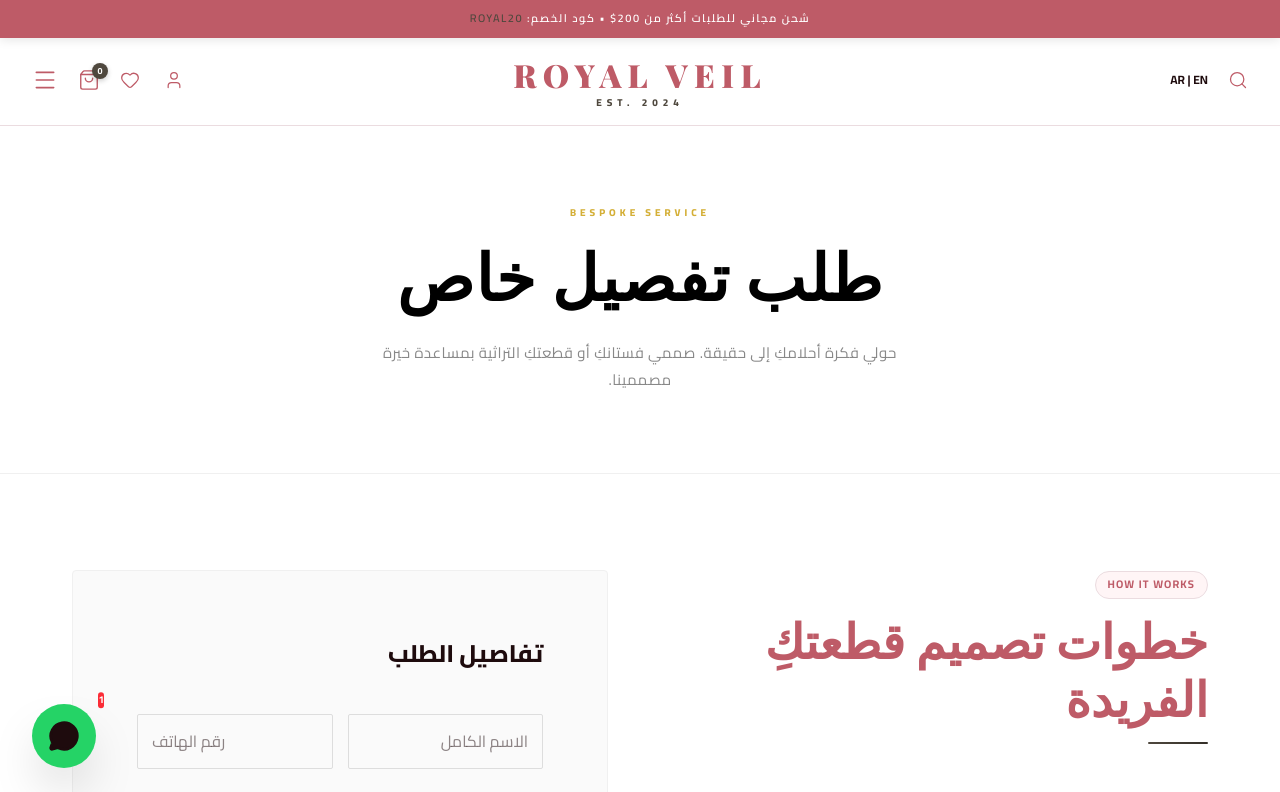
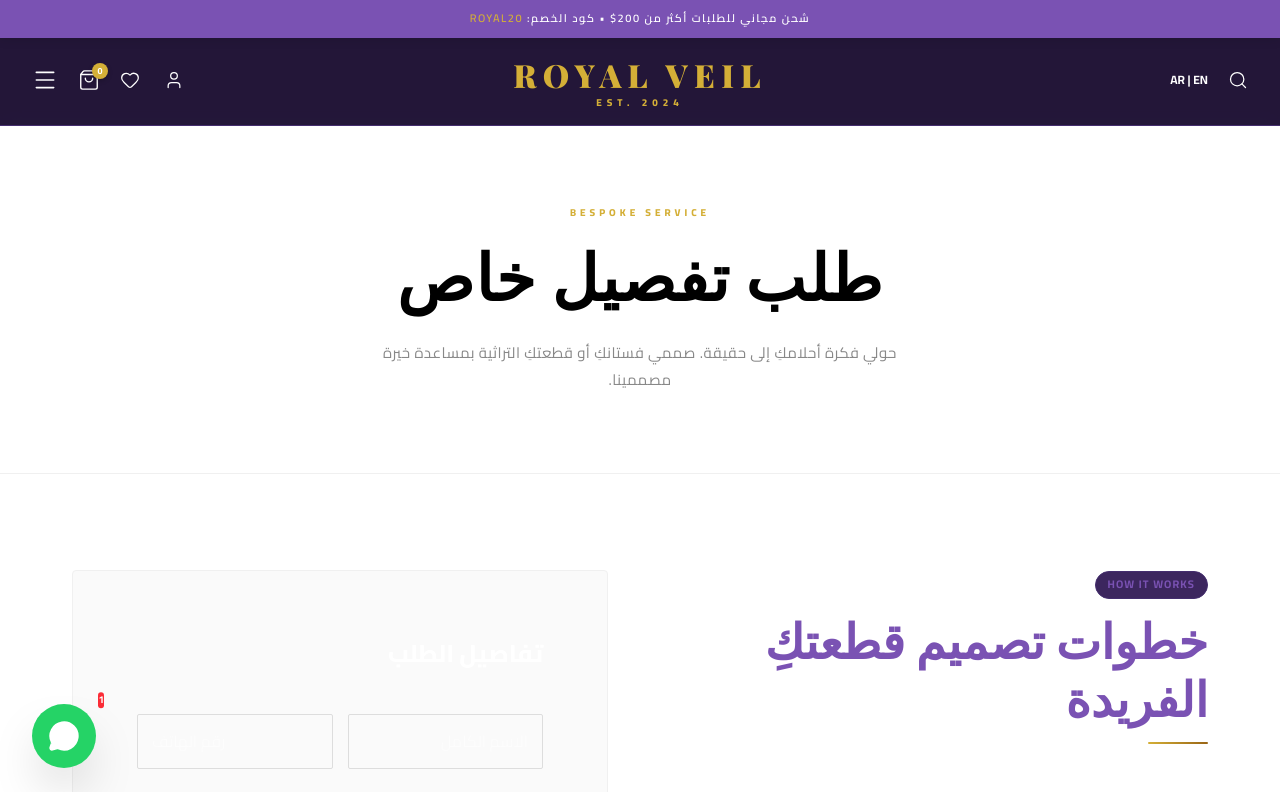
Before and after one commit to fahmyelmatry2030-lgtm/Royal-Veil, a React (Vite) app: page /custom-order in a window 1280 px wide. Shown: the top 792 px of the page. Built offline with nearby package versions, Linux system fonts and the light colour scheme; a web font is replaced by a local one.

Commit message:
Change to Dark Purple theme

```diff
--- a/src/components/Navbar.jsx
+++ b/src/components/Navbar.jsx
@@ -78,7 +78,7 @@ export default function Navbar() {
           right: 0,
           zIndex: 100,
           transition: 'all 0.4s cubic-bezier(0.4, 0, 0.2, 1)',
-          background: solid ? 'rgba(255, 255, 255, 0.95)' : 'transparent',
+          background: solid ? 'rgba(35, 23, 56, 0.95)' : 'transparent',
           backdropFilter: solid ? 'blur(10px)' : 'none',
           boxShadow: scrolled ? 'var(--shadow-md)' : 'none',
           borderBottom: solid ? '1px solid var(--border-light)' : '1px solid rgba(255,255,255,0.1)',
@@ -99,7 +99,7 @@ export default function Navbar() {
         >
           {/* Right: Search & Language */}
           <div style={{ display: 'flex', alignItems: 'center', gap: '20px', flex: 1 }} className="hidden lg:flex">
-             <button style={{ color: solid ? 'var(--primary-purple)' : '#fff', transition: 'color 0.3s' }}><Search size={20} strokeWidth={1.5} /></button>
+             <button style={{ color: solid ? 'var(--text-dark)' : '#fff', transition: 'color 0.3s' }}><Search size={20} strokeWidth={1.5} /></button>
              <span style={{ fontSize: '12px', fontWeight: 'bold', color: solid ? 'var(--text-dark)' : '#fff' }}>AR | EN</span>
           </div>
 
@@ -117,7 +117,7 @@ export default function Navbar() {
               fontWeight: '900',
               fontSize: '32px',
               letterSpacing: '0.2em',
-              color: solid ? 'var(--primary-purple)' : '#fff',
+              color: solid ? 'var(--accent-gold)' : '#fff',
               transition: 'all 0.3s',
               fontFamily: 'var(--font-serif), serif',
               marginBottom: '-6px',
@@ -139,14 +139,14 @@ export default function Navbar() {
           {/* Left: Icons */}
           <div style={{ display: 'flex', alignItems: 'center', gap: '20px', flex: 1, justifyContent: 'flex-end' }}>
             <div className="hidden lg:flex items-center gap-6 mr-6">
-               <button style={{ color: solid ? 'var(--primary-purple)' : '#fff' }}><User size={20} strokeWidth={1.5} /></button>
-               <button style={{ color: solid ? 'var(--primary-purple)' : '#fff' }}><Heart size={20} strokeWidth={1.5} /></button>
+               <button style={{ color: solid ? 'var(--text-dark)' : '#fff' }}><User size={20} strokeWidth={1.5} /></button>
+               <button style={{ color: solid ? 'var(--text-dark)' : '#fff' }}><Heart size={20} strokeWidth={1.5} /></button>
             </div>
             <Link
               to="/shop"
               style={{
                 position: 'relative',
-                color: solid ? 'var(--primary-purple)' : '#fff',
+                color: solid ? 'var(--text-dark)' : '#fff',
               }}
             >
               <ShoppingBag size={22} strokeWidth={1.5} />
@@ -173,7 +173,7 @@ export default function Navbar() {
               onClick={() => setMobileOpen(!mobileOpen)}
               style={{
                 background: 'none', border: 'none', cursor: 'pointer',
-                color: solid ? 'var(--primary-purple)' : '#fff',
+                color: solid ? 'var(--text-dark)' : '#fff',
                 display: 'flex', alignItems: 'center',
               }}
               className="lg:hidden"
@@ -189,7 +189,7 @@ export default function Navbar() {
           display: 'none',
           justifyContent: 'center',
           paddingBottom: '12px',
-          background: solid ? '#fff' : 'transparent',
+          background: solid ? 'var(--bg-white)' : 'transparent',
           transition: 'all 0.3s'
         }} className="lg:flex">
            <nav style={{ display: 'flex', gap: '30px' }}>
@@ -202,7 +202,7 @@ export default function Navbar() {
                     fontWeight: active(l.path) ? '800' : '600',
                     textTransform: 'uppercase',
                     letterSpacing: '1.5px',
-                    color: active(l.path) ? 'var(--accent-gold)' : solid ? 'var(--primary-purple)' : 'rgba(255,255,255,0.9)',
+                    color: active(l.path) ? 'var(--accent-gold)' : solid ? 'var(--text-dark)' : 'rgba(255,255,255,0.9)',
                     textDecoration: 'none',
                     transition: 'color 0.2s',
                     paddingBottom: '4px',
@@ -221,7 +221,7 @@ export default function Navbar() {
                     fontWeight: moreActive ? '800' : '600',
                     textTransform: 'uppercase',
                     letterSpacing: '1.5px',
-                    color: moreActive ? 'var(--accent-gold)' : solid ? 'var(--primary-purple)' : 'rgba(255,255,255,0.9)',
+                    color: moreActive ? 'var(--accent-gold)' : solid ? 'var(--text-dark)' : 'rgba(255,255,255,0.9)',
                     background: 'none', border: 'none', cursor: 'pointer',
                     display: 'flex', alignItems: 'center', gap: '4px'
                   }}
@@ -236,7 +236,7 @@ export default function Navbar() {
                       exit={{ opacity: 0, y: 10 }}
                       style={{
                         position: 'absolute', top: '100%', right: 0, minWidth: '180px',
-                        background: '#fff', boxShadow: 'var(--shadow-md)',
+                        background: 'var(--bg-white)', boxShadow: 'var(--shadow-md)',
                         padding: '10px 0', zIndex: 120, border: '1px solid var(--border-light)',
                         borderRadius: '8px'
                       }}
@@ -247,10 +247,10 @@ export default function Navbar() {
                           to={l.path}
                           style={{
                             display: 'block', padding: '10px 20px', fontSize: '12px',
-                            color: active(l.path) ? 'var(--accent-gold)' : 'var(--primary-purple)', textDecoration: 'none',
+                            color: active(l.path) ? 'var(--accent-gold)' : 'var(--text-dark)', textDecoration: 'none',
                             fontWeight: '600', transition: 'background 0.2s'
                           }}
-                          className="hover:bg-purple-50"
+                          className="hover:bg-purple-900"
                         >
                           {l.name}
                         </Link>
@@ -284,9 +284,9 @@ export default function Navbar() {
                    key={l.path}
                    to={l.path}
                    style={{
-                     fontSize: '18px', fontWeight: '700', color: active(l.path) ? 'var(--accent-gold)' : 'var(--primary-purple)',
+                     fontSize: '18px', fontWeight: '700', color: active(l.path) ? 'var(--accent-gold)' : 'var(--text-dark)',
                      textDecoration: 'none', textTransform: 'uppercase',
-                     padding: '10px 0', borderBottom: '1px solid var(--purple-light)'
+                     padding: '10px 0', borderBottom: '1px solid var(--border-light)'
                    }}
                  >
                    {l.name}
@@ -294,13 +294,13 @@ export default function Navbar() {
                ))}
             </nav>
 
-            <div style={{ marginTop: 'auto', padding: '2rem', background: 'var(--purple-light)' }}>
+            <div style={{ marginTop: 'auto', padding: '2rem', background: 'var(--bg-lavender)' }}>
                <div style={{ display: 'flex', justifyContent: 'center', gap: '30px', marginBottom: '2rem' }}>
-                  <User size={24} style={{ color: 'var(--primary-purple)' }} />
-                  <Heart size={24} style={{ color: 'var(--primary-purple)' }} />
-                  <Search size={24} style={{ color: 'var(--primary-purple)' }} />
+                  <User size={24} style={{ color: 'var(--accent-gold)' }} />
+                  <Heart size={24} style={{ color: 'var(--accent-gold)' }} />
+                  <Search size={24} style={{ color: 'var(--accent-gold)' }} />
                </div>
-               <p style={{ textAlign: 'center', fontSize: '11px', color: 'var(--primary-purple)', opacity: 0.7, letterSpacing: '1px' }}>© 2024 ROYAL VEIL COUTURE</p>
+               <p style={{ textAlign: 'center', fontSize: '11px', color: 'var(--text-muted)', letterSpacing: '1px' }}>© 2024 ROYAL VEIL COUTURE</p>
             </div>
           </motion.div>
         )}
--- a/src/index.css
+++ b/src/index.css
@@ -2,26 +2,26 @@
 
 
 :root {
-  /* Marya Secret Palette */
-  --primary-purple: #be5b67; /* Muted Rose / Pinkish Red */
-  --secondary-purple: #df6775; /* Lighter Rose */
-  --purple-light: #fff5f6; /* Very light rose */
-  --purple-dark: #2b0b13; /* Very Dark Burgundy */
+  /* Royal Purple & Gold Palette (Dark Mode) */
+  --primary-purple: #7a52b3; /* Brighter purple for interactive elements */
+  --secondary-purple: #5D3E8B;
+  --purple-light: #3c265e; /* Sub-container backgrounds */
+  --purple-dark: #181026; /* Deepest purple */
 
-  --accent-gold: #4f483e; /* Dark Brown / Bronze */
-  --secondary-gold: #6a6053; /* Lighter Bronze */
-  --gold-dark: #332f28; /* Deep Brown */
-  --gold-light: #e8e4df; /* Soft Beige */
+  --accent-gold: #D4AF37; /* Premium Gold */
+  --secondary-gold: #C5A028;
+  --gold-dark: #996515;
+  --gold-light: #F3E5AB;
 
-  --bg-white: #fcfafa; /* Off-white instead of pure white */
-  --bg-lavender: #f8f4f4; /* Soft off-white / very pale rose */
-  --bg-cream: #f2f2f2; /* Light Gray */
+  --bg-white: #231738; /* Main Background: Deep Royal Purple */
+  --bg-lavender: #1c122e; /* Alternate darker background */
+  --bg-cream: #2d1e47; /* Alternate lighter background */
 
-  --text-dark: #1e0b0d; /* Almost black burgundy */
-  --text-muted: #6b645e; /* Muted taupe/brown */
+  --text-dark: #FFFFFF; /* Main text is now White */
+  --text-muted: #c4b5e0; /* Muted text is soft lavender */
   --text-light: #FFFFFF;
 
-  --border-light: #ebdce0; /* Light rose border */
+  --border-light: #442d6e; /* Subtle purple borders */
 
   --font-serif: 'Playfair Display', 'serif';
   --font-sans: 'Cairo', 'Outfit', sans-serif;
```
